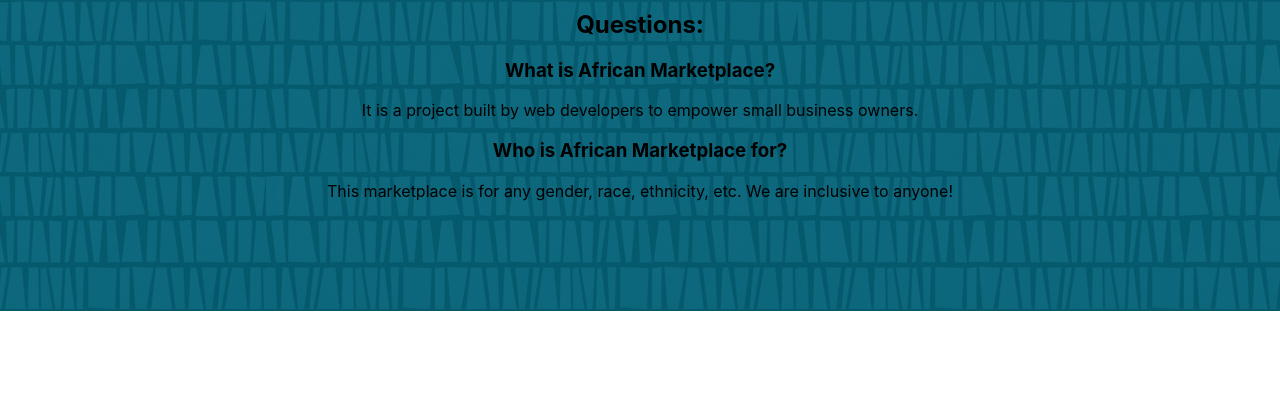
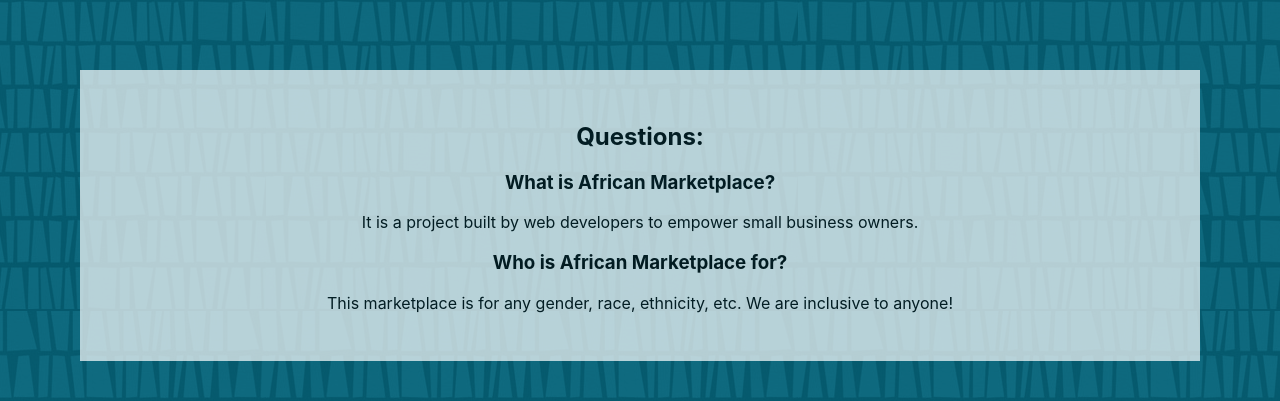
Before and after one commit to Build-Week-ft-african-marketplace-1/front-end, a React (Create React App) app in the folder african-marketplace/: page /homepage in a window 1280 px wide. Shown: the part 489-890 px from the top of the page. Before the commit the page ends 800 px from the top, so only its background shows below. Built offline with nearby package versions, Linux system fonts and the light colour scheme.

Commit message:
added styling to text

```diff
--- a/african-marketplace/src/components/HomePage.js
+++ b/african-marketplace/src/components/HomePage.js
@@ -4,6 +4,12 @@
 const BannerImage = styled.img`
     max-width: 100%;
     border-radius: 3%;
+`
+const QuestionText = styled.div`
+    background-color: white;
+    padding: 2em;
+    margin: 5em;
+    opacity: 70%;
 `
 
 export default function HomePage() {
@@ -15,6 +21,7 @@
 <div className='image'>
     <BannerImage src = 'https://images.unsplash.com/photo-1488459716781-31db52582fe9?ixlib=rb-1.2.1&q=85&fm=jpg&crop=entropy&cs=srgb&w=3600' alt='grocery-store' />
 </div>
+<QuestionText>
 <div className='questions'>
     <h2> Questions: </h2>
     <h3> What is African Marketplace?</h3>
@@ -22,6 +29,7 @@
     <h3> Who is African Marketplace for?</h3>
     <p> This marketplace is for any gender, race, ethnicity, etc. We are inclusive to anyone! </p>
 </div>
+</QuestionText>
 </>
     )
 }
```
Also changed, not shown: 1 other file (tests, documents, lock files or other folders).
